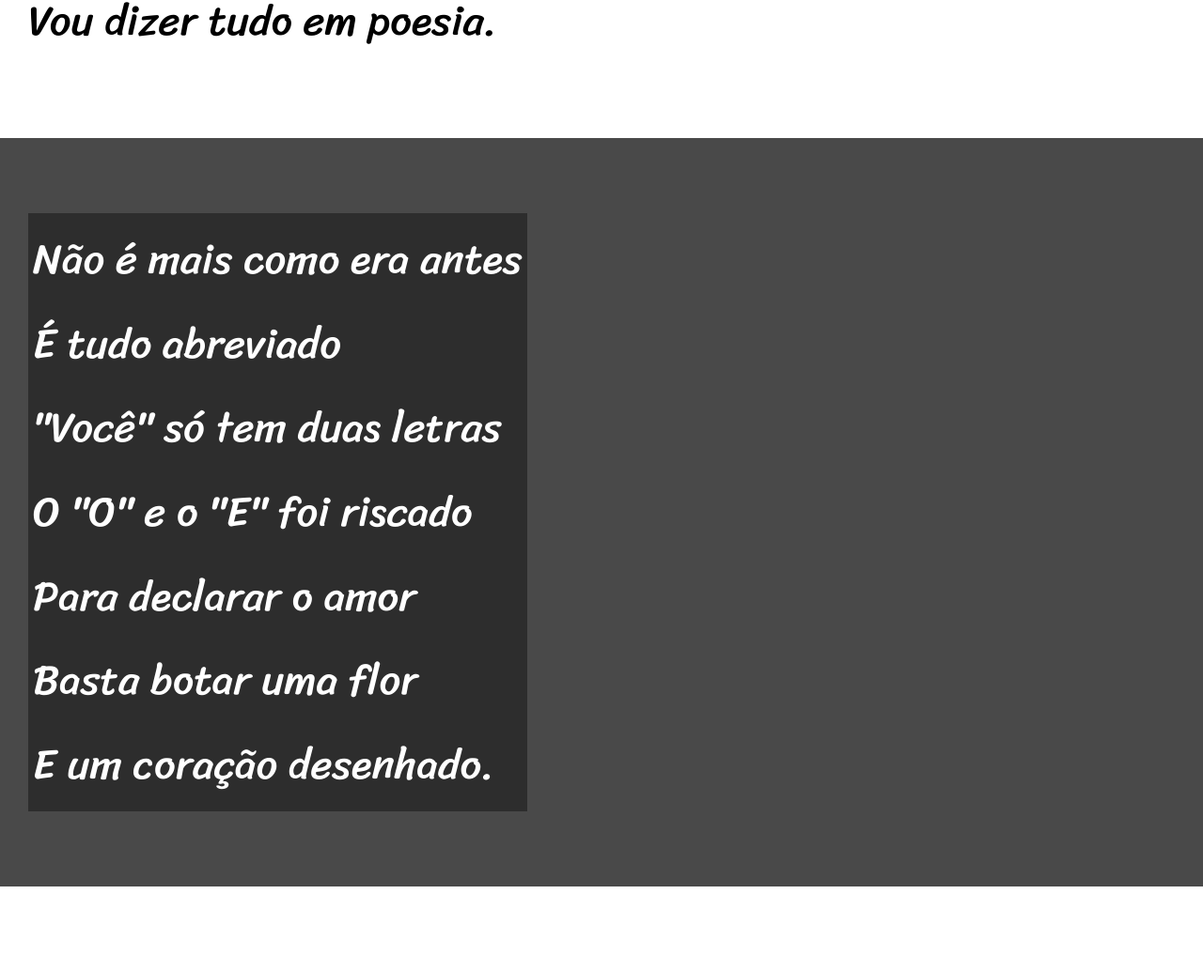
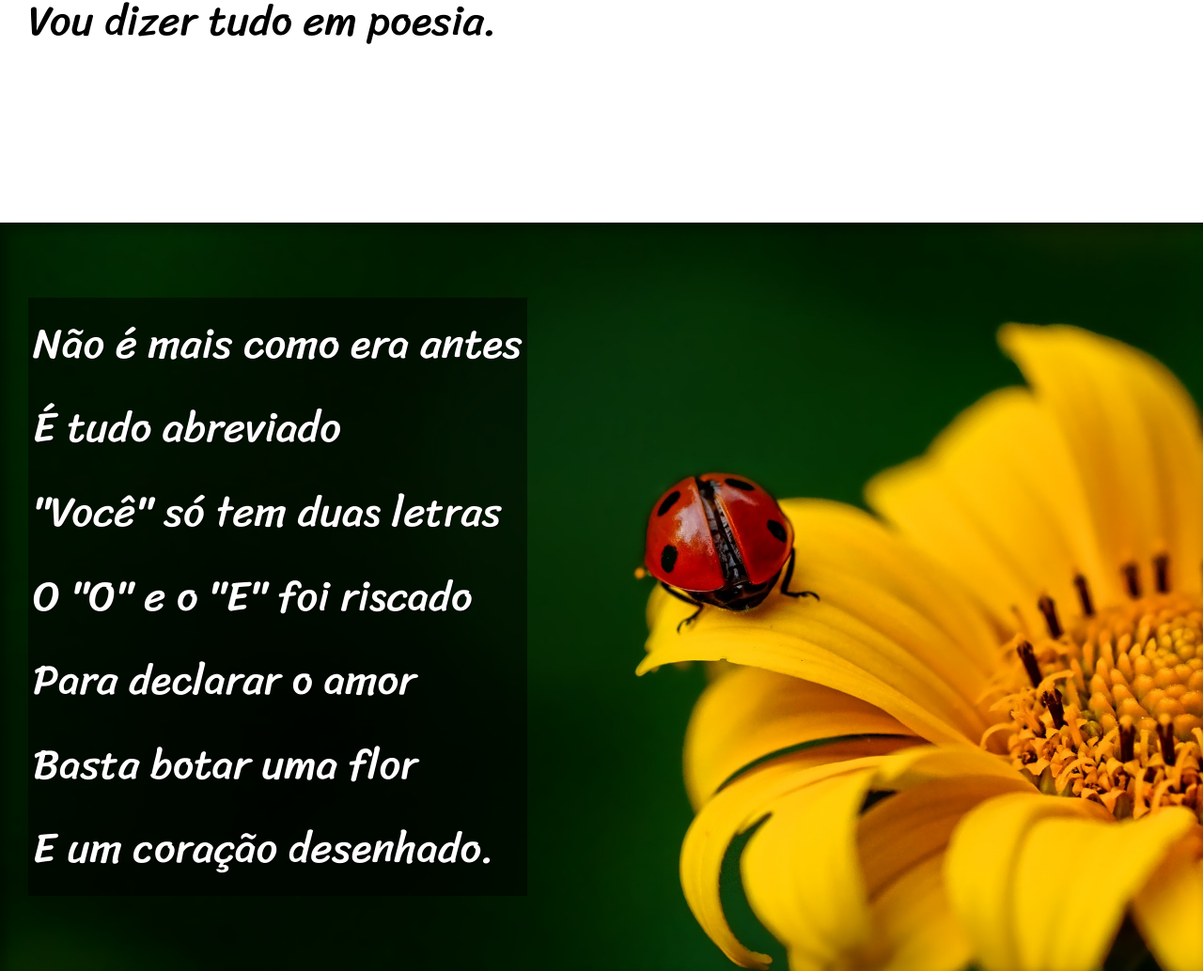
Before and after one commit to HierroDelfino/HTML-CSS, a plain HTML site: page desafios/modulo03/index.html in a window 1280 px wide. Shown: the part 900-1934 px from the top of the page at 94% size. Drawn offline with Linux system fonts and the light colour scheme.

Commit message:
desafio do modulo 3 atualizado

```diff
--- a/desafios/modulo03/index.html
+++ b/desafios/modulo03/index.html
@@ -25,7 +25,7 @@
         </p>
     </section>
 
-    <section class="imagem">
+    <section class="imagem" id="img01">
         <p>
             Não é mais como era antes <br>
             É tudo abreviado <br>
@@ -58,7 +58,7 @@
         </p>
     </section>
 
-    <section class="imagem">
+    <section class="imagem" id="img02">
         <p>
             Tenho saudade das cartas <br>
             Escritas com a própria mão <br>
--- a/desafios/modulo03/style.css
+++ b/desafios/modulo03/style.css
@@ -57,6 +57,18 @@
     font-size: 3.5vw;
 }
 
+section > p {
+    padding-bottom: 2em;
+}
+
+#img01 {
+    background-image: url('imagens/background001.jpg');
+    background-position: right center;
+}
+
+#img02 {
+    background-image: url('imagens/background002.jpg');
+}
 .normal {
     background-color: white;
     color: black;
@@ -65,12 +77,16 @@
 .imagem {
     background-color: rgb(73, 73, 73);
     color: white;
+    box-shadow: inset 6px 6px 13px 0px rgba(0, 0, 0, 0.425);
+    background-size: cover;
+    background-attachment: fixed;
 }
 
 .imagem > p {
-    background-color: rgba(0, 0, 0, 0.384);
+    background-color: rgba(0, 0, 0, 0.5);
     display: inline-block;
     padding: 5px;
+    text-shadow: 1px 1px 0px black;
 }
 
 footer {
```
